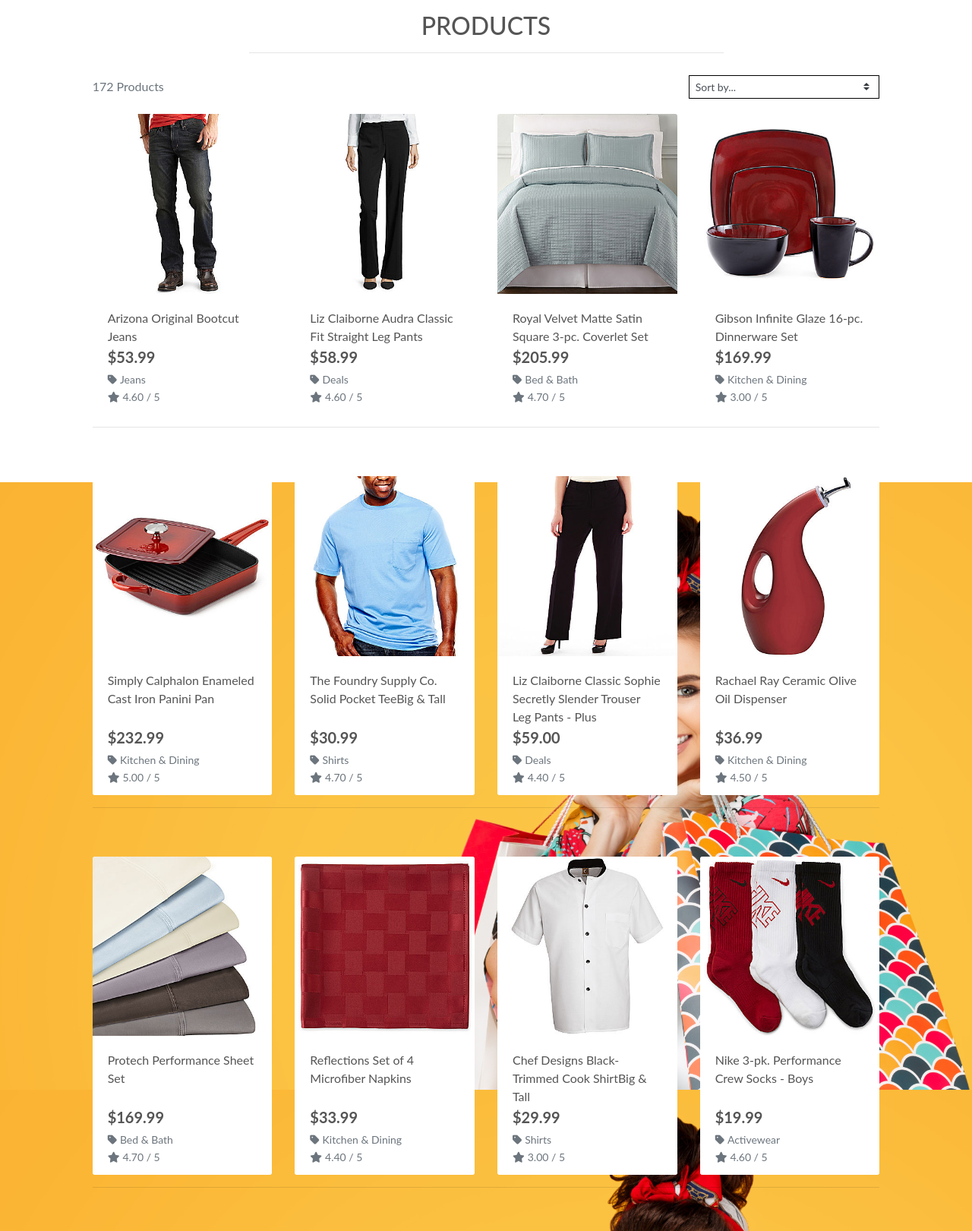
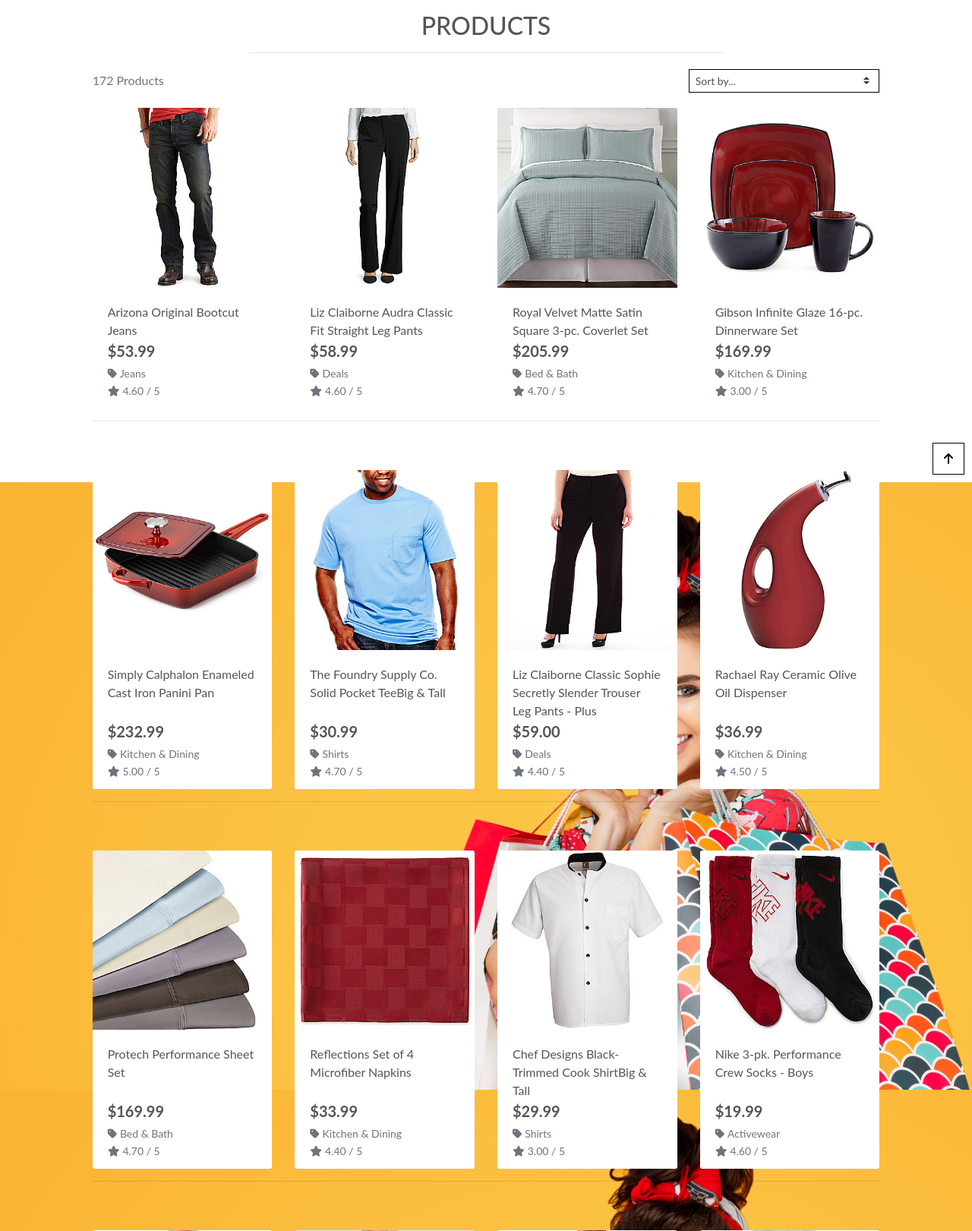
Before and after one commit to seanfreaney/boutique-ado, a Django app: page /products/ in a window 1280 px wide. Shown: the part 165-1786 px from the top of the page at 76% size. Run offline with Django 3.2, Linux system fonts and the light colour scheme; data comes from the database, SQL or seed files in the repository; some libraries are stand-ins or nearby versions.

Commit message:
added sorting js and back to top link

```diff
--- a/products/templates/products/products.html
+++ b/products/templates/products/products.html
@@ -25,7 +25,6 @@
         </div>
         <div class="row">
             <div class="product-container col-10 offset-1">
-                <div class="row mt-1 mb-2"></div>
                 <div class="row mt-1 mb-2">
                     <div class="col-12 col-md-6 my-auto order-md-last d-flex justify-content-center justify-content-md-end">
                         <div class="sort-select-wrapper w-50">
@@ -113,4 +112,41 @@
             </div>
         </div>
     </div>
+    <div class="btt-button shadow-sm rounded-0 border border-black">
+        <a class="btt-link d-flex h-100">
+            <i class="fas fa-arrow-up text-black mx-auto my-auto"></i>
+        </a>
+    </div>
 {% endblock %}
+
+{% block postloadjs %}
+    {{ block.super }}
+    <script type="text/javascript">
+		$('.btt-link').click(function(e) {
+			window.scrollTo(0,0)
+		})
+	</script>
+
+    <script type="text/javascript">
+        $('#sort-selector').change(function() {
+            var selector = $(this);
+            var currentUrl = new URL(window.location);
+
+            var selectedVal = selector.val();
+            if(selectedVal != "reset"){
+                var sort = selectedVal.split("_")[0];
+                var direction = selectedVal.split("_")[1];
+
+                currentUrl.searchParams.set("sort", sort);
+                currentUrl.searchParams.set("direction", direction);
+
+                window.location.replace(currentUrl);
+            } else {
+                currentUrl.searchParams.delete("sort");
+                currentUrl.searchParams.delete("direction");
+
+                window.location.replace(currentUrl);
+            }
+        })
+    </script>
+{% endblock %}
--- a/static/css/base.css
+++ b/static/css/base.css
@@ -75,6 +75,18 @@ a.category-badge > span.badge:hover {
     color: #fff !important;
 }
 
+.btt-button {
+    height: 42px;
+    width: 42px;
+    position: fixed;
+    bottom: 10px;
+    right: 10px;
+}
+
+.btt-link {
+    cursor: pointer;
+}
+
 /* -------------------------------- Media Queries */
 
 /* Slightly larger container on xl screens */
```
